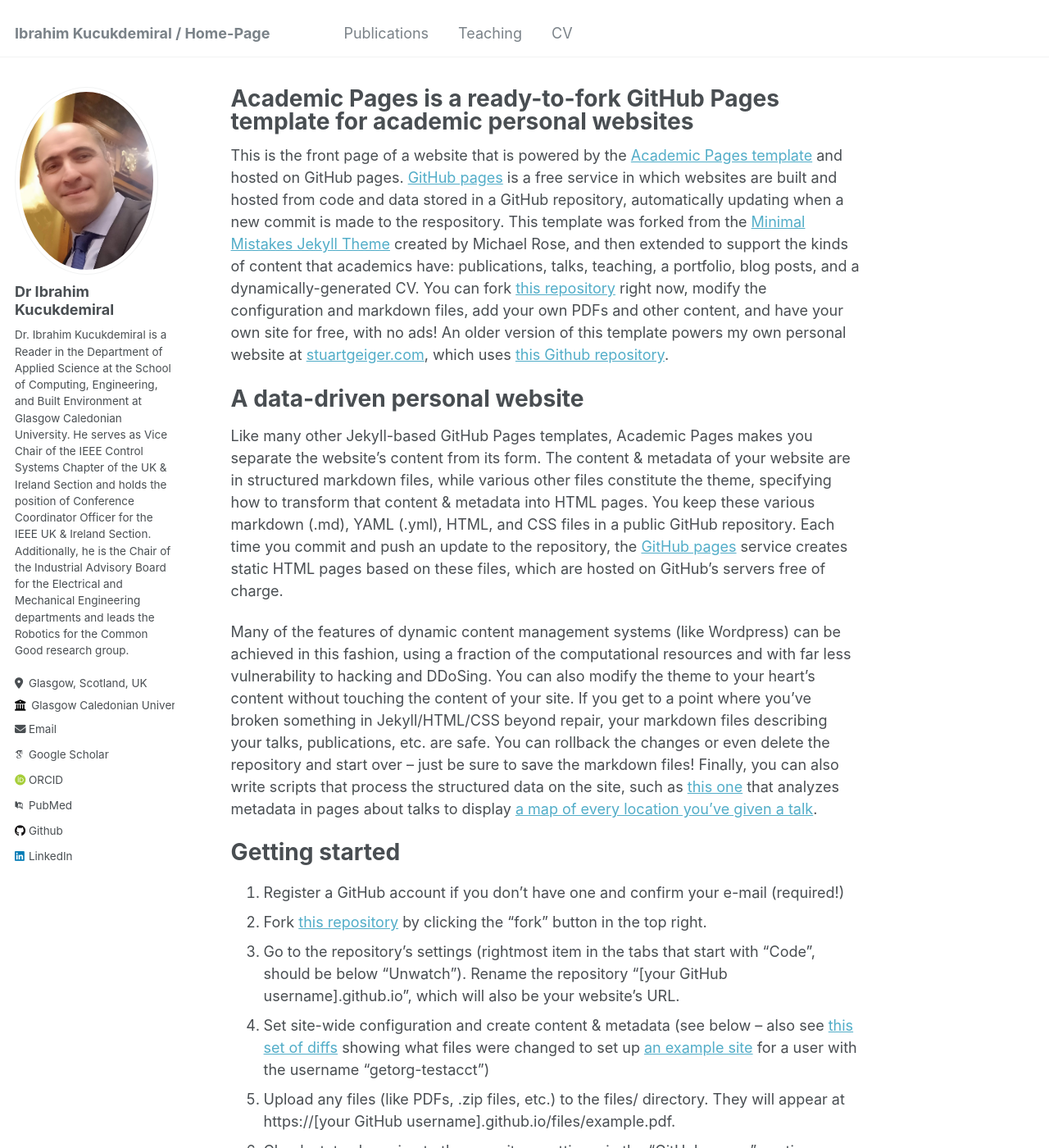
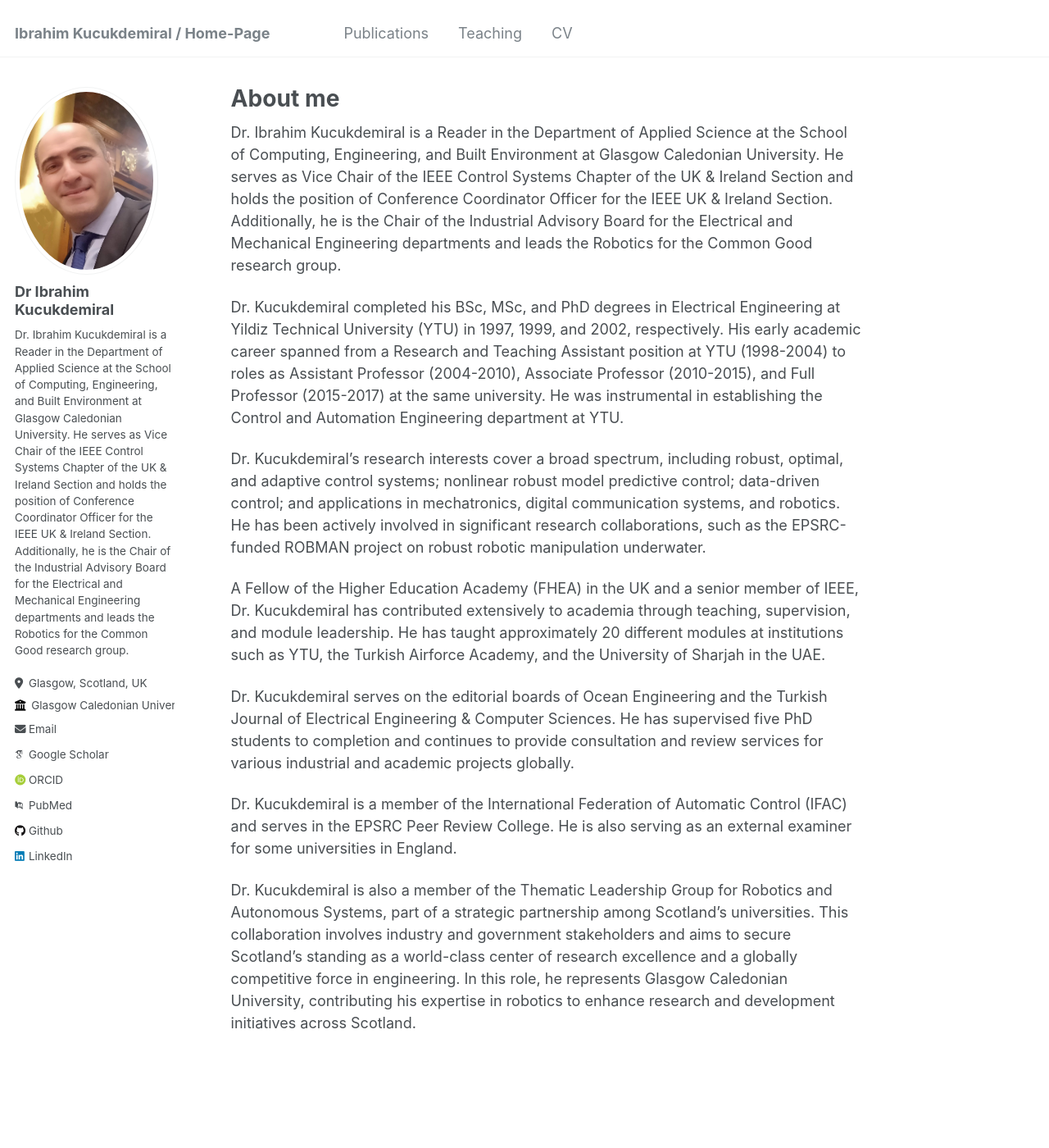
Before and after one commit to kucukdemiral/kucukdemiral.github.io, a Jekyll site: the page built from _pages/about.md, in a window 1280 px wide and 1400 px high. Shown: the whole window at 82% size. Built offline with Jekyll 4.4.1, drawn with Linux system fonts in a browser that asks for light colours; some web fonts are replaced; some of the changed text lies outside the part shown.

Commit message:
Update about.md

```diff
--- a/_pages/about.md
+++ b/_pages/about.md
@@ -1,49 +1,22 @@
 ---
 permalink: /
-title: "Academic Pages is a ready-to-fork GitHub Pages template for academic personal websites"
+title: "About me"
 author_profile: true
 redirect_from:
   - /about/
   - /about.html
 ---
 
-This is the front page of a website that is powered by the [Academic Pages template](https://github.com/academicpages/academicpages.github.io) and hosted on GitHub pages. [GitHub pages](https://pages.github.com) is a free service in which websites are built and hosted from code and data stored in a GitHub repository, automatically updating when a new commit is made to the respository. This template was forked from the [Minimal Mistakes Jekyll Theme](https://mmistakes.github.io/minimal-mistakes/) created by Michael Rose, and then extended to support the kinds of content that academics have: publications, talks, teaching, a portfolio, blog posts, and a dynamically-generated CV. You can fork [this repository](https://github.com/academicpages/academicpages.github.io) right now, modify the configuration and markdown files, add your own PDFs and other content, and have your own site for free, with no ads! An older version of this template powers my own personal website at [stuartgeiger.com](http://stuartgeiger.com), which uses [this Github repository](https://github.com/staeiou/staeiou.github.io).
+Dr. Ibrahim Kucukdemiral is a Reader in the Department of Applied Science at the School of Computing, Engineering, and Built Environment at Glasgow Caledonian University. He serves as Vice Chair of the IEEE Control Systems Chapter of the UK & Ireland Section and holds the position of Conference Coordinator Officer for the IEEE UK & Ireland Section. Additionally, he is the Chair of the Industrial Advisory Board for the Electrical and Mechanical Engineering departments and leads the Robotics for the Common Good research group.
 
-A data-driven personal website
-======
-Like many other Jekyll-based GitHub Pages templates, Academic Pages makes you separate the website's content from its form. The content & metadata of your website are in structured markdown files, while various other files constitute the theme, specifying how to transform that content & metadata into HTML pages. You keep these various markdown (.md), YAML (.yml), HTML, and CSS files in a public GitHub repository. Each time you commit and push an update to the repository, the [GitHub pages](https://pages.github.com/) service creates static HTML pages based on these files, which are hosted on GitHub's servers free of charge.
+Dr. Kucukdemiral completed his BSc, MSc, and PhD degrees in Electrical Engineering at Yildiz Technical University (YTU) in 1997, 1999, and 2002, respectively. His early academic career spanned from a Research and Teaching Assistant position at YTU (1998-2004) to roles as Assistant Professor (2004-2010), Associate Professor (2010-2015), and Full Professor (2015-2017) at the same university. He was instrumental in establishing the Control and Automation Engineering department at YTU.
 
-Many of the features of dynamic content management systems (like Wordpress) can be achieved in this fashion, using a fraction of the computational resources and with far less vulnerability to hacking and DDoSing. You can also modify the theme to your heart's content without touching the content of your site. If you get to a point where you've broken something in Jekyll/HTML/CSS beyond repair, your markdown files describing your talks, publications, etc. are safe. You can rollback the changes or even delete the repository and start over -- just be sure to save the markdown files! Finally, you can also write scripts that process the structured data on the site, such as [this one](https://github.com/academicpages/academicpages.github.io/blob/master/talkmap.ipynb) that analyzes metadata in pages about talks to display [a map of every location you've given a talk](https://academicpages.github.io/talkmap.html).
+Dr. Kucukdemiral’s research interests cover a broad spectrum, including robust, optimal, and adaptive control systems; nonlinear robust model predictive control; data-driven control; and applications in mechatronics, digital communication systems, and robotics. He has been actively involved in significant research collaborations, such as the EPSRC-funded ROBMAN project on robust robotic manipulation underwater.
 
-Getting started
-======
-1. Register a GitHub account if you don't have one and confirm your e-mail (required!)
-1. Fork [this repository](https://github.com/academicpages/academicpages.github.io) by clicking the "fork" button in the top right.
-1. Go to the repository's settings (rightmost item in the tabs that start with "Code", should be below "Unwatch"). Rename the repository "[your GitHub username].github.io", which will also be your website's URL.
-1. Set site-wide configuration and create content & metadata (see below -- also see [this set of diffs](http://archive.is/3TPas) showing what files were changed to set up [an example site](https://getorg-testacct.github.io) for a user with the username "getorg-testacct")
-1. Upload any files (like PDFs, .zip files, etc.) to the files/ directory. They will appear at https://[your GitHub username].github.io/files/example.pdf.
-1. Check status by going to the repository settings, in the "GitHub pages" section
+A Fellow of the Higher Education Academy (FHEA) in the UK and a senior member of IEEE, Dr. Kucukdemiral has contributed extensively to academia through teaching, supervision, and module leadership. He has taught approximately 20 different modules at institutions such as YTU, the Turkish Airforce Academy, and the University of Sharjah in the UAE.
 
-Site-wide configuration
-------
-The main configuration file for the site is in the base directory in [_config.yml](https://github.com/academicpages/academicpages.github.io/blob/master/_config.yml), which defines the content in the sidebars and other site-wide features. You will need to replace the default variables with ones about yourself and your site's github repository. The configuration file for the top menu is in [_data/navigation.yml](https://github.com/academicpages/academicpages.github.io/blob/master/_data/navigation.yml). For example, if you don't have a portfolio or blog posts, you can remove those items from that navigation.yml file to remove them from the header.
+Dr. Kucukdemiral serves on the editorial boards of Ocean Engineering and the Turkish Journal of Electrical Engineering & Computer Sciences. He has supervised five PhD students to completion and continues to provide consultation and review services for various industrial and academic projects globally.
 
-Create content & metadata
-------
-For site content, there is one markdown file for each type of content, which are stored in directories like _publications, _talks, _posts, _teaching, or _pages. For example, each talk is a markdown file in the [_talks directory](https://github.com/academicpages/academicpages.github.io/tree/master/_talks). At the top of each markdown file is structured data in YAML about the talk, which the theme will parse to do lots of cool stuff. The same structured data about a talk is used to generate the list of talks on the [Talks page](https://academicpages.github.io/talks), each [individual page](https://academicpages.github.io/talks/2012-03-01-talk-1) for specific talks, the talks section for the [CV page](https://academicpages.github.io/cv), and the [map of places you've given a talk](https://academicpages.github.io/talkmap.html) (if you run this [python file](https://github.com/academicpages/academicpages.github.io/blob/master/talkmap.py) or [Jupyter notebook](https://github.com/academicpages/academicpages.github.io/blob/master/talkmap.ipynb), which creates the HTML for the map based on the contents of the _talks directory).
+Dr. Kucukdemiral is a member of the International Federation of Automatic Control (IFAC) and serves in the EPSRC Peer Review College. He is also serving as an external examiner for some universities in England.
 
-**Markdown generator**
-
-I have also created [a set of Jupyter notebooks](https://github.com/academicpages/academicpages.github.io/tree/master/markdown_generator
-) that converts a CSV containing structured data about talks or presentations into individual markdown files that will be properly formatted for the Academic Pages template. The sample CSVs in that directory are the ones I used to create my own personal website at stuartgeiger.com. My usual workflow is that I keep a spreadsheet of my publications and talks, then run the code in these notebooks to generate the markdown files, then commit and push them to the GitHub repository.
-
-How to edit your site's GitHub repository
-------
-Many people use a git client to create files on their local computer and then push them to GitHub's servers. If you are not familiar with git, you can directly edit these configuration and markdown files directly in the github.com interface. Navigate to a file (like [this one](https://github.com/academicpages/academicpages.github.io/blob/master/_talks/2012-03-01-talk-1.md) and click the pencil icon in the top right of the content preview (to the right of the "Raw | Blame | History" buttons). You can delete a file by clicking the trashcan icon to the right of the pencil icon. You can also create new files or upload files by navigating to a directory and clicking the "Create new file" or "Upload files" buttons.
-
-Example: editing a markdown file for a talk
-![Editing a markdown file for a talk](/images/editing-talk.png)
-
-For more info
-------
-More info about configuring Academic Pages can be found in [the guide](https://academicpages.github.io/markdown/). The [guides for the Minimal Mistakes theme](https://mmistakes.github.io/minimal-mistakes/docs/configuration/) (which this theme was forked from) might also be helpful.
+Dr. Kucukdemiral is also a member of the Thematic Leadership Group for Robotics and Autonomous Systems, part of a strategic partnership among Scotland's universities. This collaboration involves industry and government stakeholders and aims to secure Scotland's standing as a world-class center of research excellence and a globally competitive force in engineering. In this role, he represents Glasgow Caledonian University, contributing his expertise in robotics to enhance research and development initiatives across Scotland.
```
